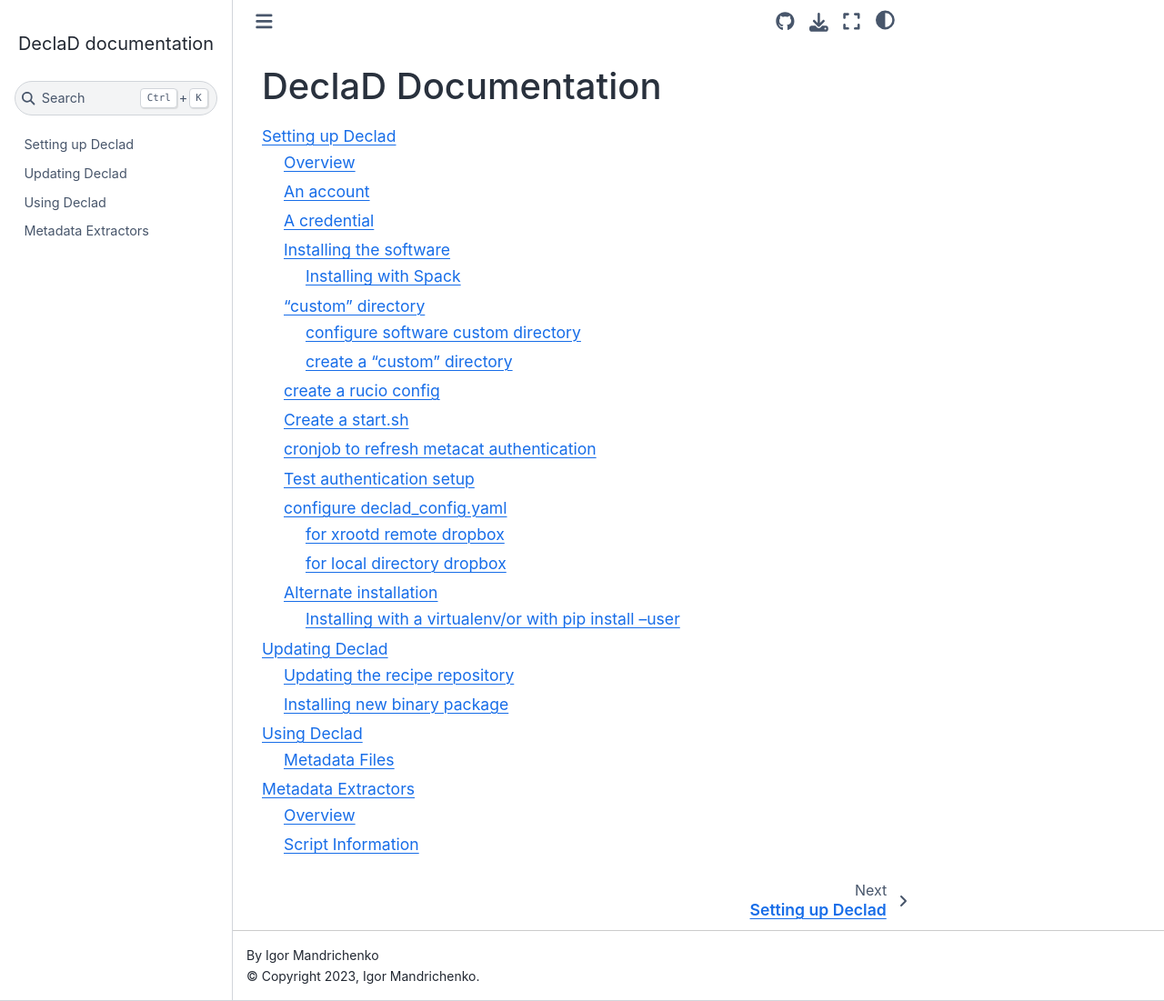
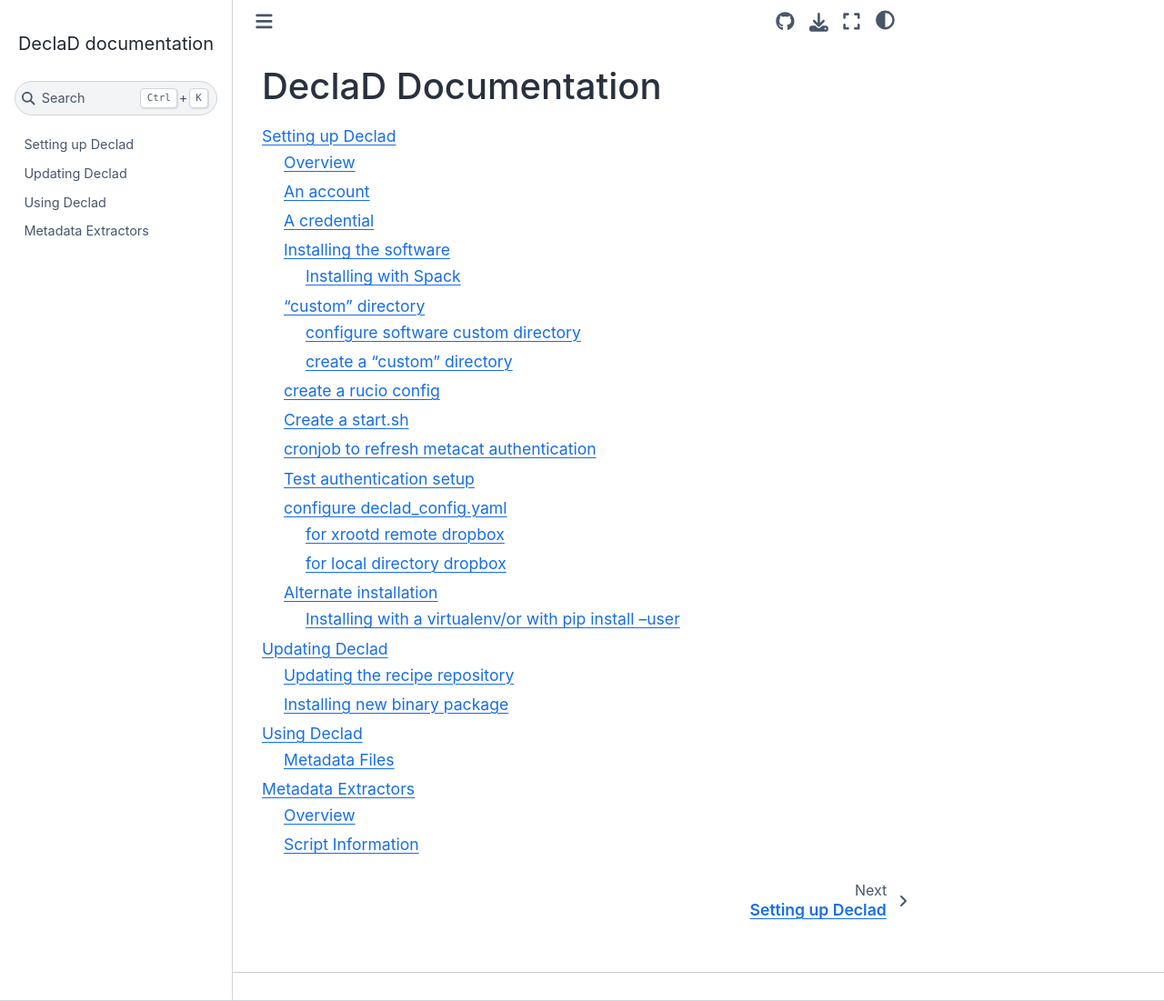
Before and after one commit to fermitools/declad, a Sphinx documentation site: the page built from docs/index.rst, in a window 1280 px wide and 1101 px high. Shown: the whole window at 91% size. Built offline with Sphinx 7.4.7 and the Sphinx Book theme 1.1.4, drawn with Linux system fonts in a browser that asks for light colours; pages that are not in the unit, such as notebooks, are missing from menus.

Commit message:
removing copyright info

```diff
--- a/docs/conf.py
+++ b/docs/conf.py
@@ -19,8 +19,6 @@ print(sys.path)
 # -- Project information -----------------------------------------------------
 
 project = 'DeclaD'
-copyright = '2023, Igor Mandrichenko'
-author = 'Igor Mandrichenko'
 
 
 # -- General configuration ---------------------------------------------------
@@ -59,7 +57,8 @@ html_theme_options = {
     "repository_url": "https://github.com/fermitools/declad",
     "use_repository_button": True,
     "navigation_depth": 4,  # how many levels of nested headers show in sidebar
-    "collapse_navigation": False
+    "collapse_navigation": False,
+    "footer_content_items": []
 }
 # Add any paths that contain custom static files (such as style sheets) here,
 # relative to this directory. They are copied after the builtin static files,
```
